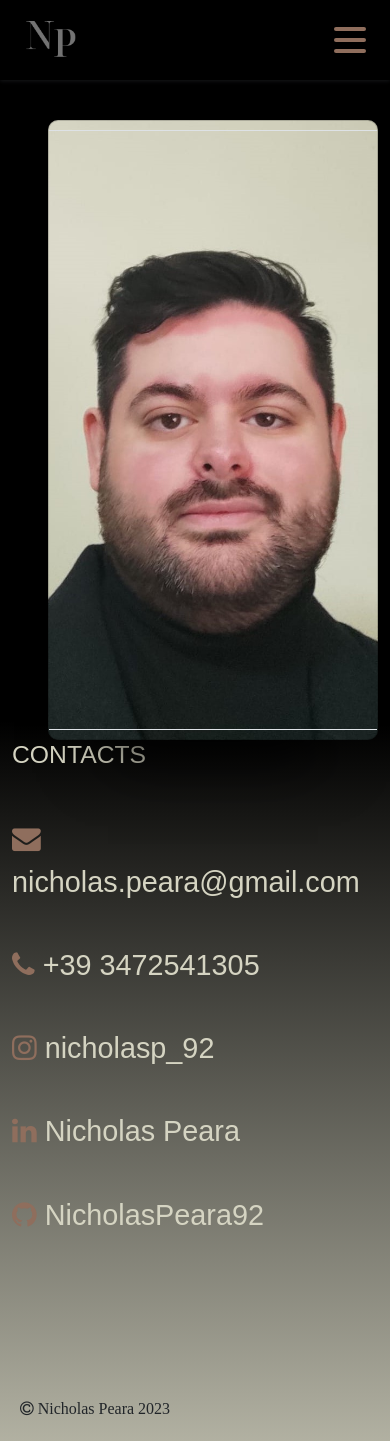
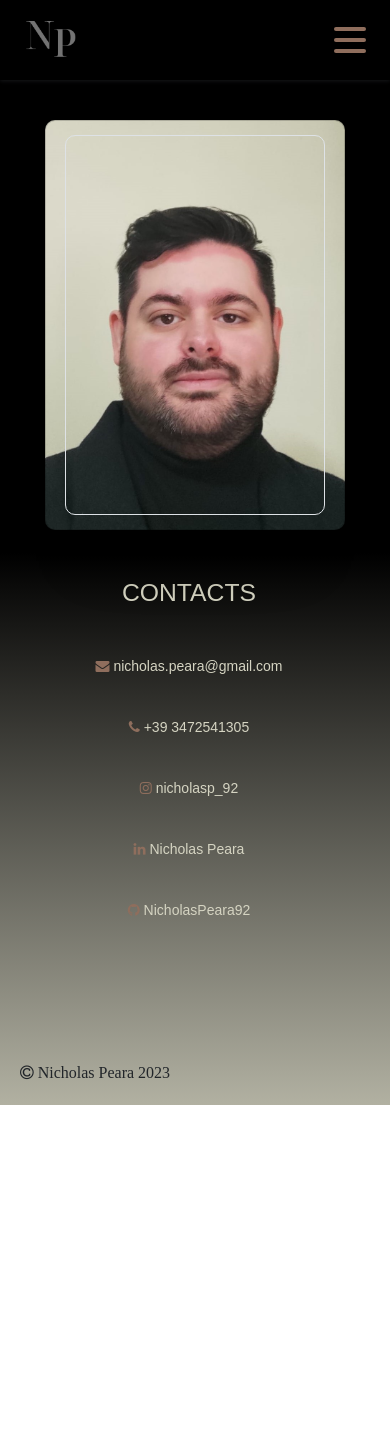
Before and after one commit to NicholasPeara92/my-portfolio, a Vue app: page /contacts in a window 390 px wide. After the commit the page ends 1105 px from the top, so only its background shows below. Built offline with nearby package versions, Linux system fonts and the light colour scheme; a web font is replaced by a local one.

Commit message:
Fix responsive contact section

```diff
--- a/src/components/AppFooter.vue
+++ b/src/components/AppFooter.vue
@@ -10,6 +10,6 @@ export default {};
 
 <style scoped>
 #copyright {
-  padding: 20px;
+  padding: 50px 20px 20px 20px;
 }
 </style>
--- a/src/components/ProfileCard.vue
+++ b/src/components/ProfileCard.vue
@@ -172,4 +172,33 @@ a {
     transform: rotate(-15deg);
   }
 }
+@media only screen and (max-width: 425px) {
+  .card {
+    width: 300px;
+    height: 410px;
+  }
+  .card1 {
+    background-size: 410px;
+  }
+  .card1:hover {
+    background-size: 550px;
+  }
+  .border {
+    height: 380px;
+    width: 260px;
+  }
+  .icons {
+    font-size: 16px;
+    position: absolute;
+    fill: #737373;
+    color: #737373;
+    top: 160px;
+    left: 20px;
+    width: 50px;
+    display: flex;
+    flex-direction: column;
+    align-items: center;
+    justify-content: space-around;
+  }
+}
 </style>
--- a/src/pages/Contacts.vue
+++ b/src/pages/Contacts.vue
@@ -1,10 +1,10 @@
 <template>
   <div class="container-fluid">
     <div class="row">
-      <div class="col d-flex justify-content-start align-items-center ps-5">
+      <div class="col d-flex justify-content-center align-items-center">
         <ProfileCard />
       </div>
-      <div class="col contacts">
+      <div class="col contacts pt-5">
         <h2 class="mb-5">CONTACTS</h2>
         <ul>
           <li><i class="fa fa-envelope icon"></i> nicholas.peara@gmail.com</li>
@@ -37,7 +37,7 @@ export default {
 <style lang="scss" scoped>
 .container-fluid {
   padding-top: 120px;
-  padding-bottom: 100px;
+  margin-bottom: 50px;
   .contacts {
     color: #d5d4c2;
     ul {
@@ -53,4 +53,21 @@ export default {
     }
   }
 }
+@media only screen and (max-width: 992px) {
+  .contacts {
+    padding-left: 40px;
+  }
+}
+
+@media only screen and (max-width: 425px) {
+  .contacts {
+    padding-left: 0;
+    padding-top: 30px;
+    text-align: center;
+
+    li {
+      font-size: 14px;
+    }
+  }
+}
 </style>
```
